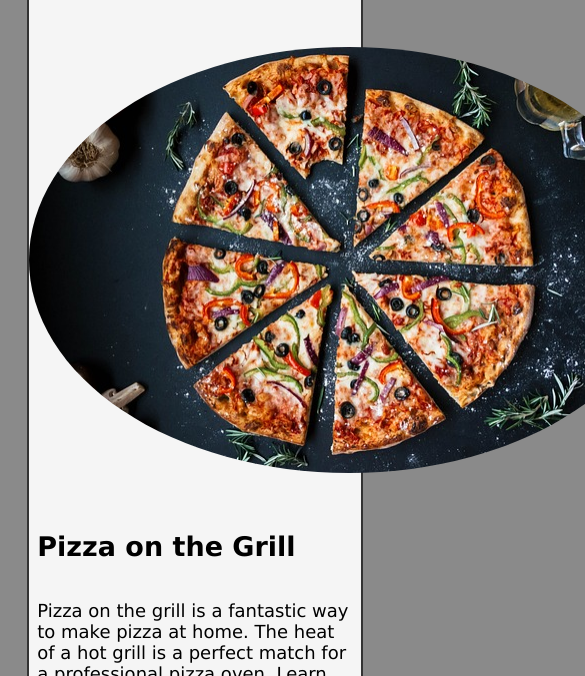
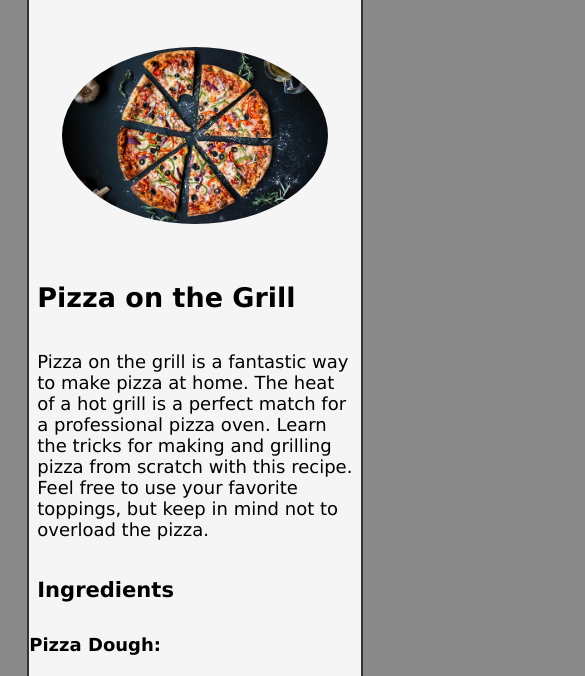
Before and after one commit to 13ricardopaulo/odin-recipes, a plain HTML site: page recipes/pizza.html in a window 390 px wide. Shown: the part 98-774 px from the top of the page, 585 px wide, since content can reach past the window. Drawn offline with Linux system fonts and the light colour scheme.

Commit message:
Change image with and height
The image was not responsive for mobile

```diff
--- a/style.css
+++ b/style.css
@@ -50,6 +50,8 @@ img {
     display: block;
     margin: 50px auto;
     border-radius: 50%;
+    width: 80%;
+    height: auto;
 }
 
 h2,
```
